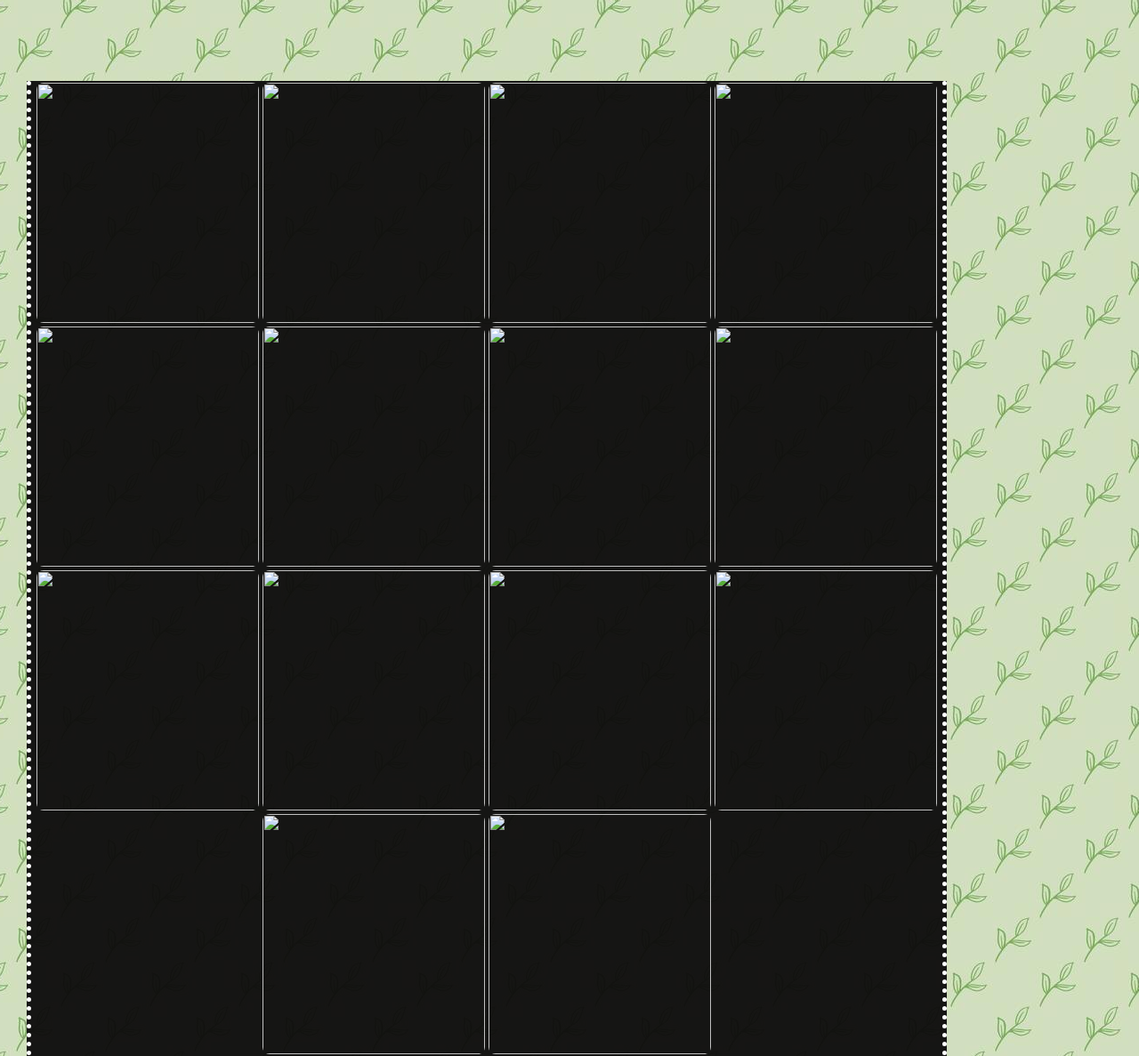
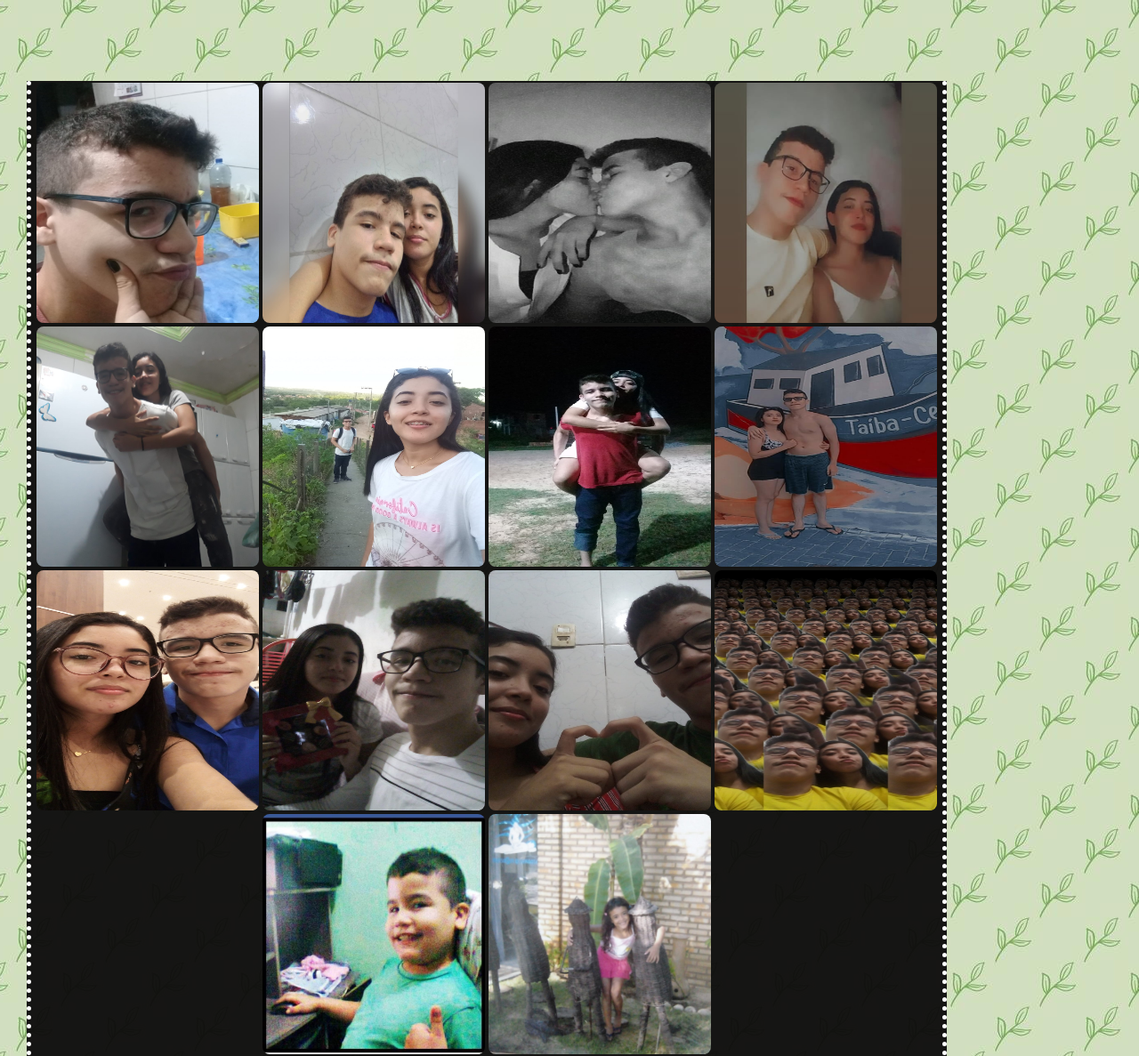
Before and after one commit to Morioka39/Moris-letter, a plain HTML site: page site2.html in a window 1280 px wide. Shown: the part 589-1776 px from the top of the page at 89% size. Drawn offline with Linux system fonts and the light colour scheme; the site is published under a folder, as on GitHub Pages, so addresses that start at the root find nothing; files whose address does not match are found by name.

Commit message:
Update site2.html

```diff
--- a/site2.html
+++ b/site2.html
@@ -6,7 +6,7 @@
         <meta name="viewport" content="width=device-width, initial-scale=1.0">
         <link rel="stylesheet" href="estilo/style-carta.css">
         <link rel="stylesheet" href="estilo/animacao-botao.css">
-        <link rel="icon" type="image/x-icon" href="/imagens/letter.ico">
+        <link rel="icon" type="image/x-icon" href="imagens/letter.ico">
         <title>Mori's letter</title>
     </head>
     <body>
@@ -81,7 +81,7 @@
                             <span>g</span>
                         </div><br>
 
-                          <audio controls autoplay src="/audio/Angel-Baby-.mp3">
+                          <audio controls autoplay src="audio/Angel-Baby-.mp3">
 
                     </article>
                     </main>
@@ -103,20 +103,20 @@
 
             <div class="galeria-de-fotos">
 
-                <img src="/imagens/WhatsApp Image 2023-06-05 at 12.46.15 PM.jpeg" alt="">
-                <img src="/imagens/WhatsApp Image 2023-06-05 at 12.46.15 PM (1).jpeg" alt="">
-                <img src="/imagens/WhatsApp Image 2023-06-05 at 12.46.16 PM.jpeg" alt="">
-                <img src="/imagens/WhatsApp Image 2023-06-05 at 12.46.18 PM.jpeg" alt="">
-                <img src="/imagens/WhatsApp Image 2023-06-05 at 12.46.19 PM.jpeg" alt="">
-                <img src="/imagens/WhatsApp Image 2023-06-05 at 12.46.20 PM.jpeg" alt="">
-                <img src="/imagens/WhatsApp Image 2023-06-05 at 12.46.21 PM.jpeg" alt="">
-                <img src="/imagens/WhatsApp Image 2023-06-05 at 12.46.22 PM.jpeg" alt="">
-                <img src="/imagens/WhatsApp Image 2023-06-05 at 12.46.23 PM (1).jpeg" alt="">
-                <img src="/imagens/WhatsApp Image 2023-06-05 at 12.46.23 PM.jpeg" alt="">
-                <img src="/imagens/WhatsApp Image 2023-06-05 at 12.46.24 PM.jpeg" alt="">
-                <img src="/imagens/WhatsApp Image 2023-06-05 at 12.46.25 PM.jpeg" alt="">
-                <img src="/imagens/WhatsApp Image 2023-06-05 at 12.46.26 PM.jpeg" alt="">
-                <img src="/imagens/WhatsApp Image 2023-06-05 at 12.48.11 PM.jpeg" alt="">
+                <img src="imagens/WhatsApp Image 2023-06-05 at 12.46.15 PM.jpeg" alt="">
+                <img src="imagens/WhatsApp Image 2023-06-05 at 12.46.15 PM (1).jpeg" alt="">
+                <img src="imagens/WhatsApp Image 2023-06-05 at 12.46.16 PM.jpeg" alt="">
+                <img src="imagens/WhatsApp Image 2023-06-05 at 12.46.18 PM.jpeg" alt="">
+                <img src="imagens/WhatsApp Image 2023-06-05 at 12.46.19 PM.jpeg" alt="">
+                <img src="imagens/WhatsApp Image 2023-06-05 at 12.46.20 PM.jpeg" alt="">
+                <img src="imagens/WhatsApp Image 2023-06-05 at 12.46.21 PM.jpeg" alt="">
+                <img src="imagens/WhatsApp Image 2023-06-05 at 12.46.22 PM.jpeg" alt="">
+                <img src="imagens/WhatsApp Image 2023-06-05 at 12.46.23 PM (1).jpeg" alt="">
+                <img src="imagens/WhatsApp Image 2023-06-05 at 12.46.23 PM.jpeg" alt="">
+                <img src="imagens/WhatsApp Image 2023-06-05 at 12.46.24 PM.jpeg" alt="">
+                <img src="imagens/WhatsApp Image 2023-06-05 at 12.46.25 PM.jpeg" alt="">
+                <img src="imagens/WhatsApp Image 2023-06-05 at 12.46.26 PM.jpeg" alt="">
+                <img src="imagens/WhatsApp Image 2023-06-05 at 12.48.11 PM.jpeg" alt="">
 
            </div>
 
```
